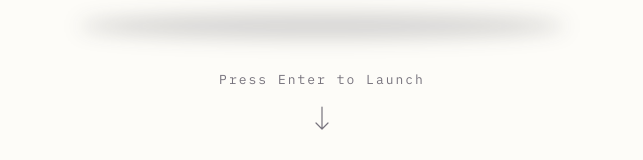
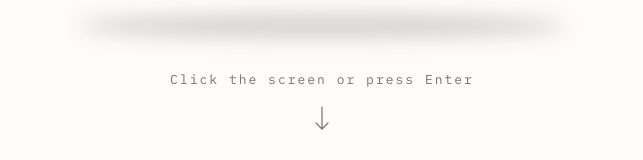
Before and after one commit to hedytan/hedy_portfolio, a Next.js app: page / in a window 1280 px wide. Shown: the part 504-664 px from the top of the page, without its empty margins (318-961 px from the left). Built offline with nearby package versions, Linux system fonts and the light colour scheme.

Commit message:
Make cover screen clickable to enter desktop

```diff
--- a/app/globals.css
+++ b/app/globals.css
@@ -300,3 +300,6 @@ body:has(.cover-nav) footer { padding-bottom: 110px; }
  .desktop-window-bar .window-bar-spacer { width: 12px; min-width: 12px; }
  .minimized-windows { bottom: 88px; max-width: calc(100vw - 32px); }
 }
+
+.terminal-screen-link { display: block; text-decoration: none; cursor: pointer; }
+.terminal-screen-link:focus-visible { outline: 3px solid var(--terminal-yellow); outline-offset: -3px; }
--- a/components/Hero.tsx
+++ b/components/Hero.tsx
@@ -25,7 +25,7 @@ export default function Hero() {
         <div className="hero-laptop">
           <div className="laptop-lid">
             <div className="laptop-camera" aria-hidden="true" />
-            <div className="terminal-screen">
+            <a href="#desktop" className="terminal-screen terminal-screen-link" aria-label="Enter Hedy’s desktop">
               <div className="terminal-titlebar">
                 <div className="terminal-dots" aria-hidden="true"><i /><i /><i /></div>
                 <span>hedy@sydney ~ zsh</span>
@@ -49,13 +49,13 @@ export default function Hero() {
                   <p className="terminal-command"><span>$</span> open hedy-portfolio.app<span className="terminal-cursor" aria-hidden="true" /></p>
                 </div>
               </div>
-            </div>
+            </a>
           </div>
           <div className="laptop-base" aria-hidden="true"><span /></div>
           <div className="laptop-shadow" aria-hidden="true" />
         </div>
         <a ref={launchRef} href="#desktop" className="hero-launch">
-          <span>Press Enter to Launch</span>
+          <span>Click the screen or press Enter</span>
           <svg width="20" height="28" viewBox="0 0 20 28" fill="none" aria-hidden="true"><path d="M10 2v22m-6-6 6 6 6-6" stroke="currentColor" strokeWidth="1.2" strokeLinecap="round" strokeLinejoin="round" /></svg>
         </a>
       </div>
```
